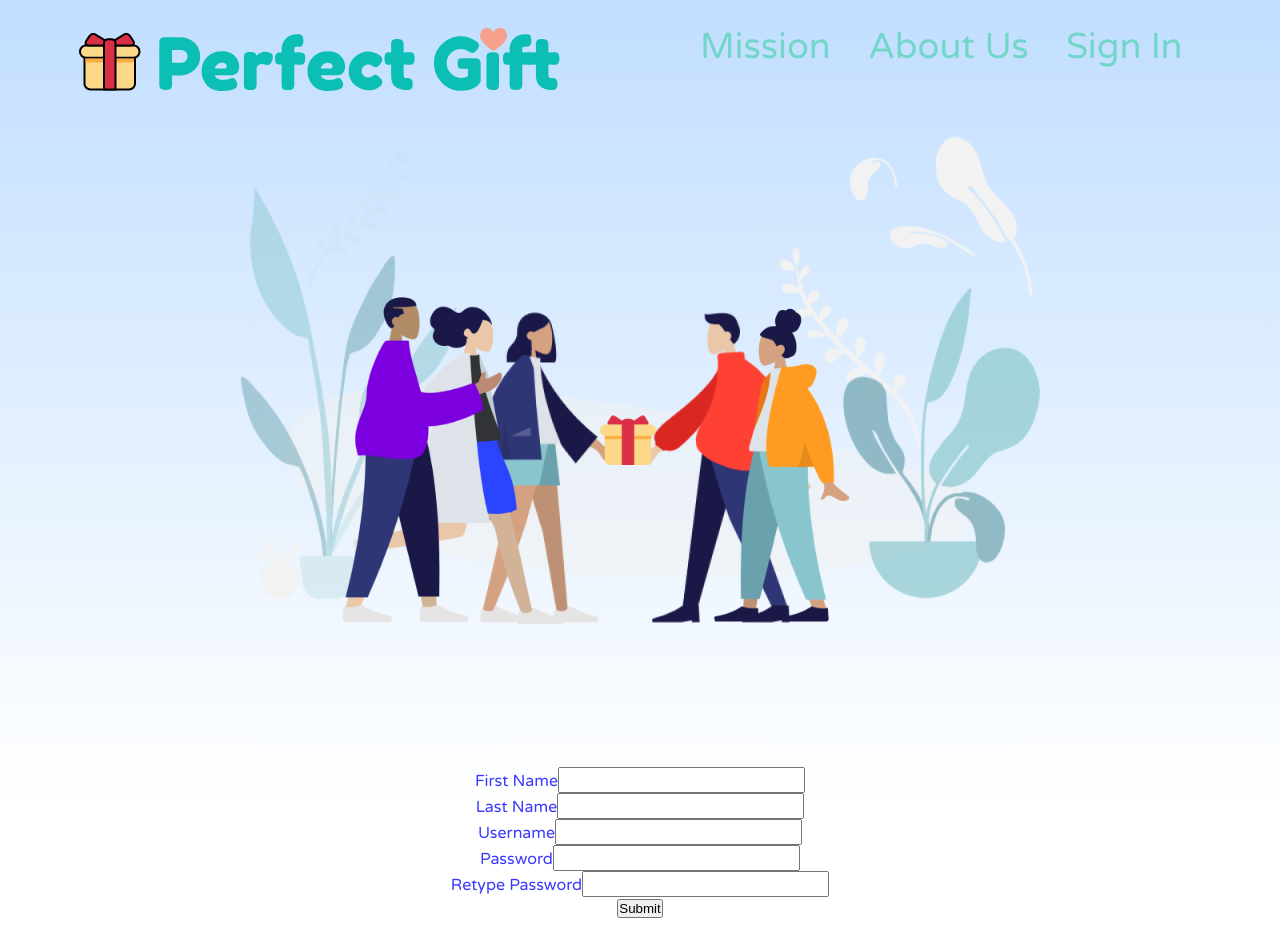
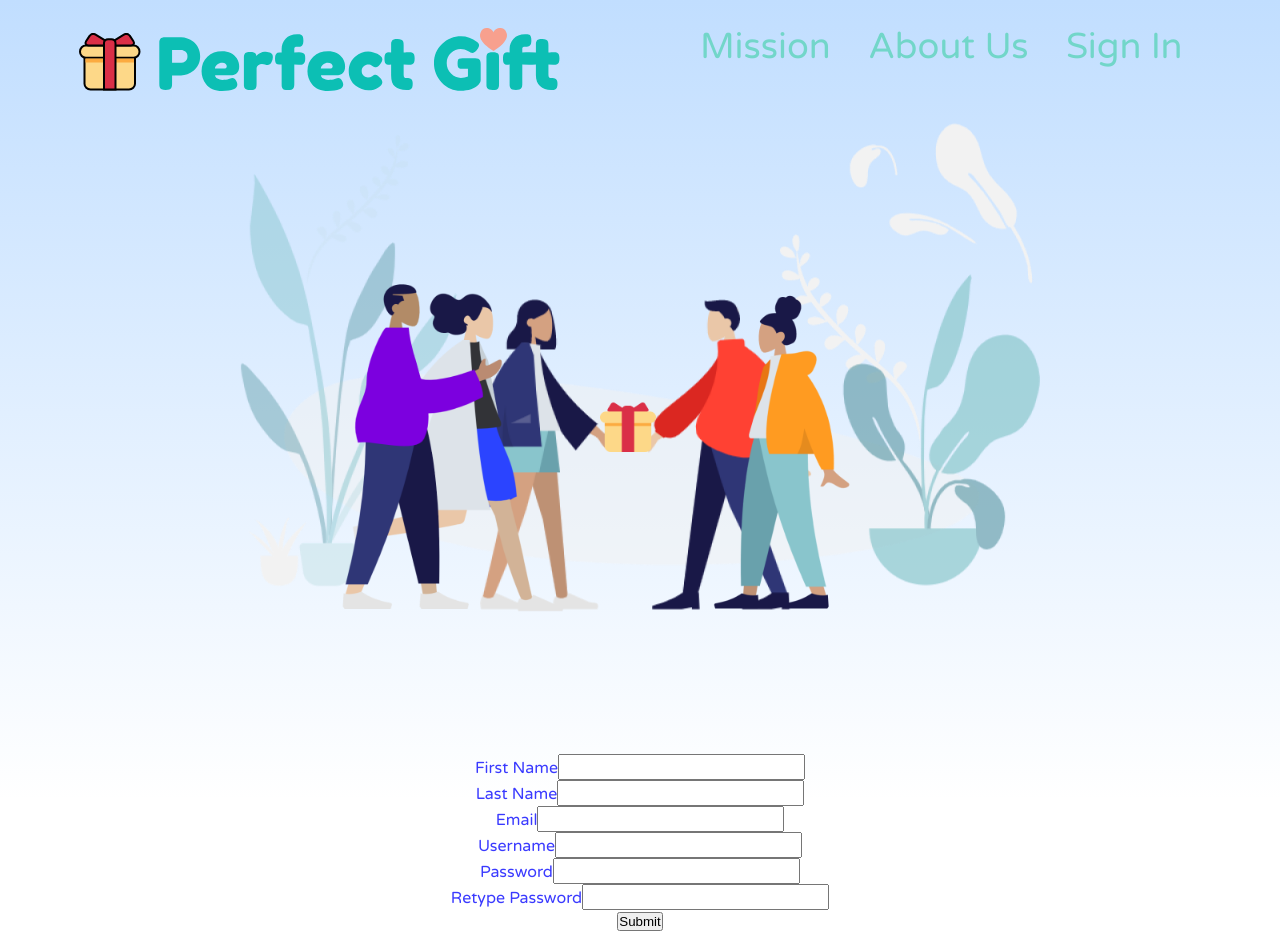
Before and after one commit to venuswku/perfect-gift, a React (Create React App) app: page /create_account in a window 1280 px wide. Built offline with nearby package versions, Linux system fonts and the light colour scheme.

Commit message:
Make forms on create account clickable

```diff
--- a/src/App.css
+++ b/src/App.css
@@ -100,7 +100,6 @@
   font-family: 'Varela Round';
   color: rgba(41, 112, 250, 1);
   margin-bottom: 100px;
-  ;
 }
 
 .giveGiftPic {
--- a/src/pages/Create_Account.css
+++ b/src/pages/Create_Account.css
@@ -16,6 +16,34 @@
   background: linear-gradient(180deg, #C1DEFF 0%, rgba(255, 255, 255, 0) 100%), #FFFFFF;
 }
 
+/* split the screen in half (dunno how this works. more research) */
+.split {
+  height: 20%;
+  width: 50%;
+  position: absolute;
+  z-index: 1;
+  overflow-x: hidden;
+  padding-top: 20px;
+}
+/* left half */
+.left {
+  left: 0;
+}
+
+/* right half */
+.right {
+  right: 0;
+}
+
+/* centered in the area */
+.centered {
+  position: absolute;
+  top: 50%;
+  left: 50%;
+  transform: translate(-50%, -50%);
+  text-align: center;
+}
+
 .loginFont {
   font-size: 12 px;
   font-family: 'Varela Round';
@@ -29,3 +57,9 @@
 .createAccountPic {
   transform: scale(0.8);
 }
+
+.blueText {
+  font-size: 48px;
+  font-family: 'Varela Round';
+  color: rgba(41, 112, 250, 1);
+}
--- a/src/pages/Create_Account.js
+++ b/src/pages/Create_Account.js
@@ -22,16 +22,18 @@ function Create_Account() {
                     <Link to="/"><img src={PerfectGiftLogo} alt="Logo" /></Link>
                 </div>
 
-                <div class='centered'>
-                    <p className="blueText">Create an Account </p>
-                    <img src={createAccountImage} alt="the gifters" className='createAccountPic' />
-
-                    <form>
+                <form>
+                    <div class='centered'>
+                        <p className="blueText">Create an Account </p>
+                        <img src={createAccountImage} alt="the gifters" className='createAccountPic' />
                         <label for='first_name' class='loginFont'>First Name</label>
                         <input type='text' name='first_name' class='loginTextbox'></input>
                         <br />
                         <label for='last_name' class='loginFont'>Last Name</label>
                         <input type='text' name='last_name' class='loginTextbox'></input>
+                        <br/>
+                        <label for='email' class='loginFont'>Email</label>
+                        <input type='text' name='email' class='loginTextbox'></input>
                         <br/>
                         <label for='username' class='loginFont'>Username</label>
                         <input type='text' name='username' class='loginTextbox'></input>
@@ -43,8 +45,8 @@ function Create_Account() {
                         <input type='text' name='verify_password' class='loginTextbox'></input>
                         <br/>
                         <input type='submit' value='Submit'></input>
-                    </form>
-                </div>
+                        </div>
+                </form>
 
 
 
```
